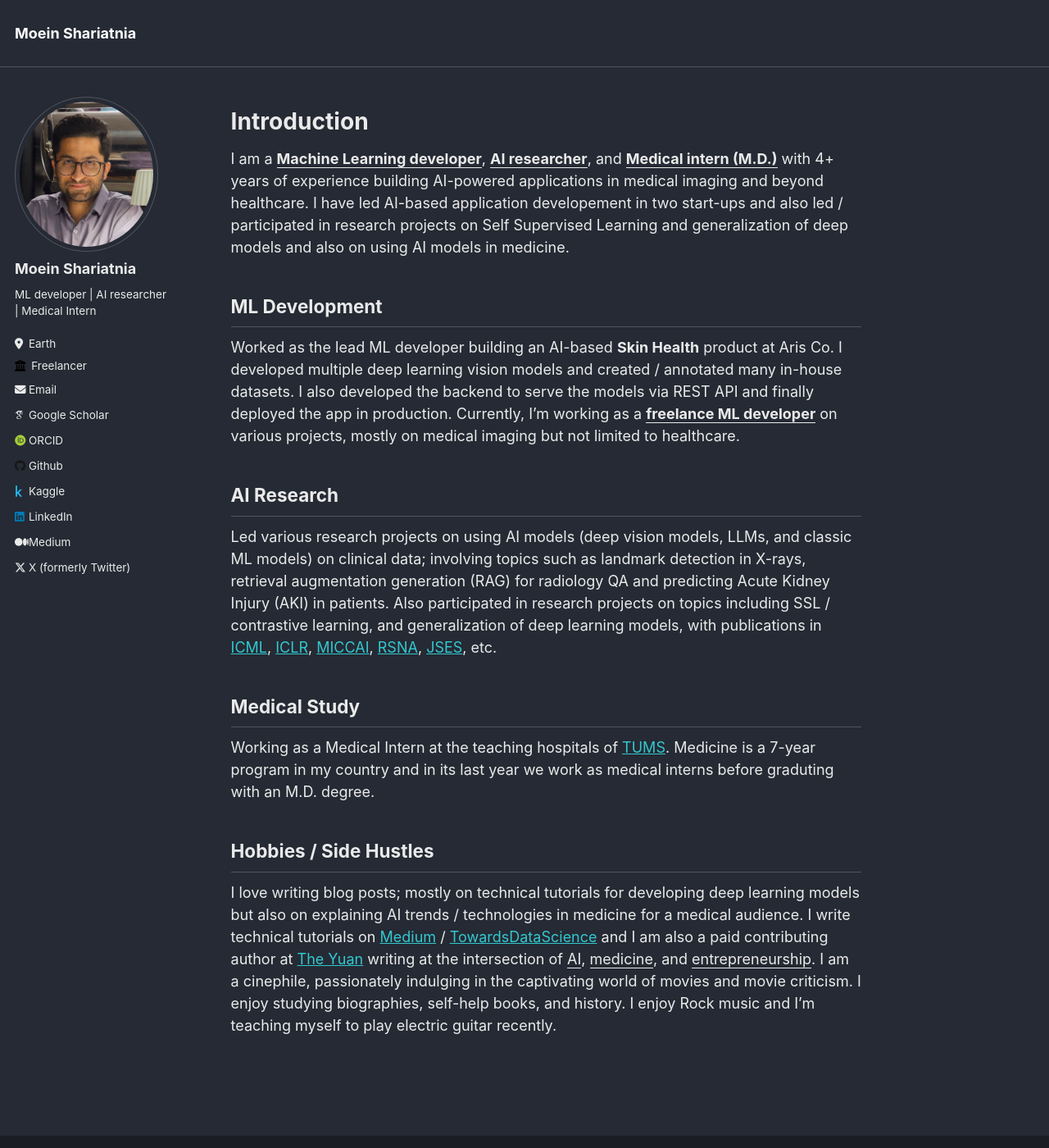
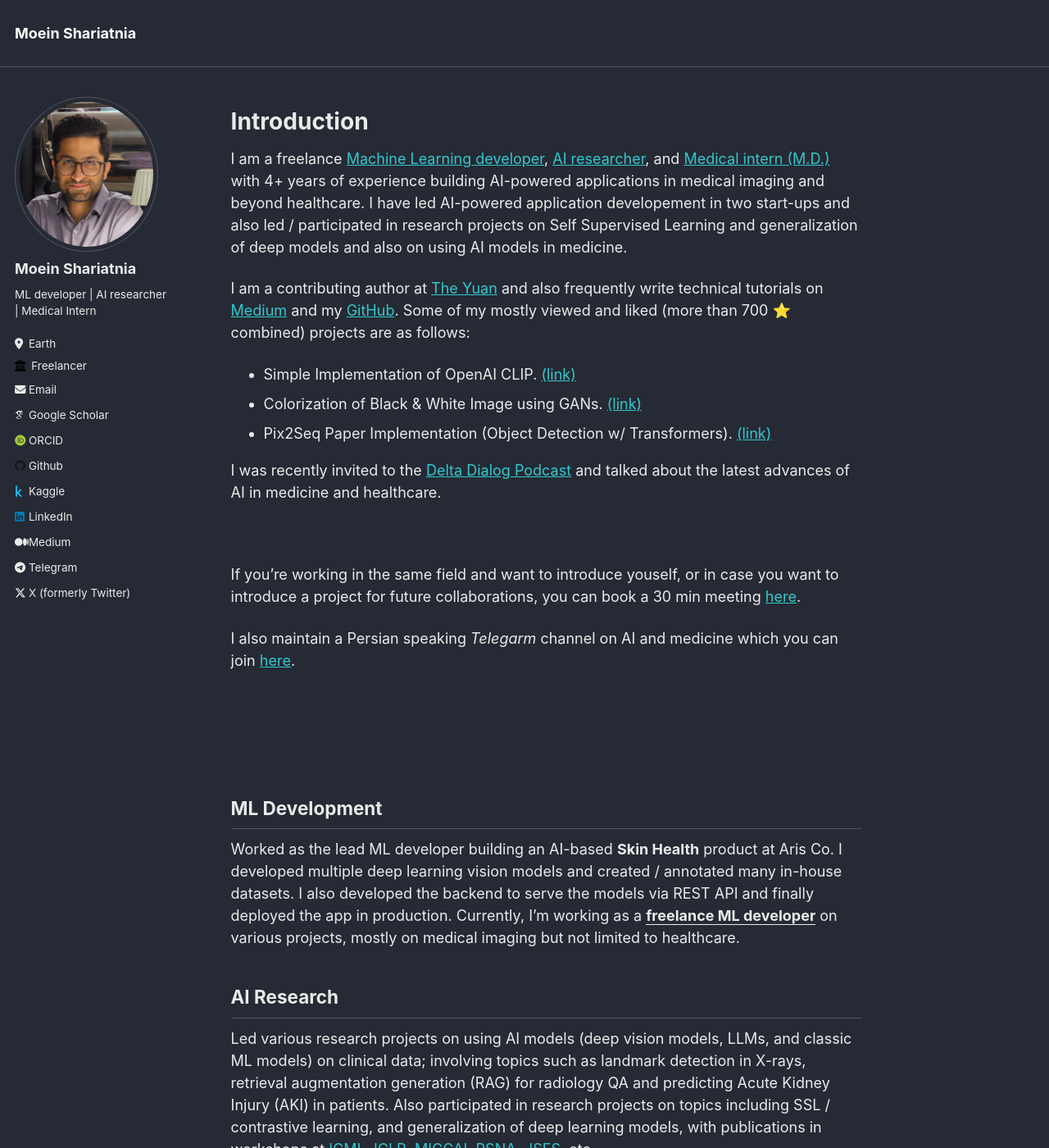
Before and after one commit to moein-shariatnia/moein-shariatnia.github.io, a Jekyll site: the page built from _pages/about.md, in a window 1280 px wide and 1400 px high. Shown: the whole window at 82% size. Built offline with Jekyll 4.4.1, drawn with Linux system fonts in a browser that asks for light colours; some web fonts are replaced; some of the changed text lies outside the part shown.

Commit message:
reformated about page

```diff
--- a/_config.yml
+++ b/_config.yml
@@ -62,7 +62,7 @@ author:
   pinterest: # Username
   soundcloud: # Username
   steam: # Username
-  telegram: # URL
+  telegram: "https://t.me/farhangemoein"
   tumblr: # Username
   twitter: "MoeinShariatnia" # Replace this with your X / Twitter handle
   vine: # Username
--- a/_pages/about.md
+++ b/_pages/about.md
@@ -8,14 +8,28 @@ redirect_from:
 ---
 
 # Introduction
-I am a **<u>Machine Learning developer</u>**, **<u>AI researcher</u>**, and **<u>Medical intern (M.D.)</u>** with 4+ years of experience building AI-powered applications in medical imaging and beyond healthcare. I have led AI-based application developement in two start-ups and also led / participated in research projects on Self Supervised Learning and generalization of deep models and also on using AI models in medicine.
+I am a freelance [Machine Learning developer](https://github.com/moein-shariatnia), [AI researcher](https://scholar.google.com/citations?user=YLHsTOUAAAAJ&hl=en), and [Medical intern (M.D.)](https://en.wikipedia.org/wiki/Internship_(medicine)) with 4+ years of experience building AI-powered applications in medical imaging and beyond healthcare. I have led AI-powered application developement in two start-ups and also led / participated in research projects on Self Supervised Learning and generalization of deep models and also on using AI models in medicine.<br>
+
+I am a contributing author at [The Yuan](https://www.the-yuan.com/author_235.html) and also frequently write technical tutorials on [Medium](https://medium.com/@moein.shariatnia) and my [GitHub](https://github.com/moein-shariatnia). Some of my mostly viewed and liked (more than 700 ⭐️ combined) projects are as follows:
+* Simple Implementation of OpenAI CLIP. [(link)](https://github.com/moein-shariatnia/OpenAI-CLIP)
+* Colorization of Black & White Image using GANs. [(link)](https://github.com/moein-shariatnia/Deep-Learning/tree/main/Image%20Colorization%20Tutorial)
+* Pix2Seq Paper Implementation (Object Detection w/ Transformers). [(link)](https://github.com/moein-shariatnia/Deep-Learning/tree/main/Image%20Colorization%20Tutorial)
+
+I was recently invited to the [Delta Dialog Podcast](https://open.spotify.com/episode/4HmZ89Sf7yD4UXpMDy0pFB?si=42TJOCamT6alRW6hkUoBKw) and talked about the latest advances of AI in medicine and healthcare.
+
+<br>
+
+If you're working in the same field and want to introduce youself, or in case you want to introduce a project for future collaborations, you can book a 30 min meeting [here](https://cal.com/moein-shariatnia-sl7hyc/30min).
+
+I also maintain a Persian speaking <em>Telegarm</em> channel on AI and medicine which you can join [here](https://t.me/farhangemoein).
+<br><br><br><br><br>
 
 
 ## ML Development
 Worked as the lead ML developer building an AI-based **Skin Health** product at Aris Co. I developed multiple deep learning vision models and created / annotated many in-house datasets. I also developed the backend to serve the models via REST API and finally deployed the app in production. Currently, I'm working as a **<u>freelance ML developer</u>** on various projects, mostly on medical imaging but not limited to healthcare.
 
 ## AI Research
-Led various research projects on using AI models (deep vision models, LLMs, and classic ML models) on clinical data; involving topics such as landmark detection in X-rays, retrieval augmentation generation (RAG) for radiology QA and predicting Acute Kidney Injury (AKI) in patients. Also participated in research projects on topics including SSL / contrastive learning, and generalization of deep learning models, with publications in [ICML](https://icml.cc/), [ICLR](https://iclr.cc/), [MICCAI](http://www.miccai.org/), [RSNA](https://www.rsna.org/), [JSES](https://www.jsesreviewsreportstech.org/), etc.
+Led various research projects on using AI models (deep vision models, LLMs, and classic ML models) on clinical data; involving topics such as landmark detection in X-rays, retrieval augmentation generation (RAG) for radiology QA and predicting Acute Kidney Injury (AKI) in patients. Also participated in research projects on topics including SSL / contrastive learning, and generalization of deep learning models, with publications in workshops at [ICML](https://icml.cc/), [ICLR](https://iclr.cc/), [MICCAI](http://www.miccai.org/), [RSNA](https://www.rsna.org/), [JSES](https://www.jsesreviewsreportstech.org/), etc.
 
 ## Medical Study
 Working as a Medical Intern at the teaching hospitals of [TUMS](https://en.tums.ac.ir/en). Medicine is a 7-year program in my country and in its last year we work as medical interns before graduting with an M.D. degree.
```
